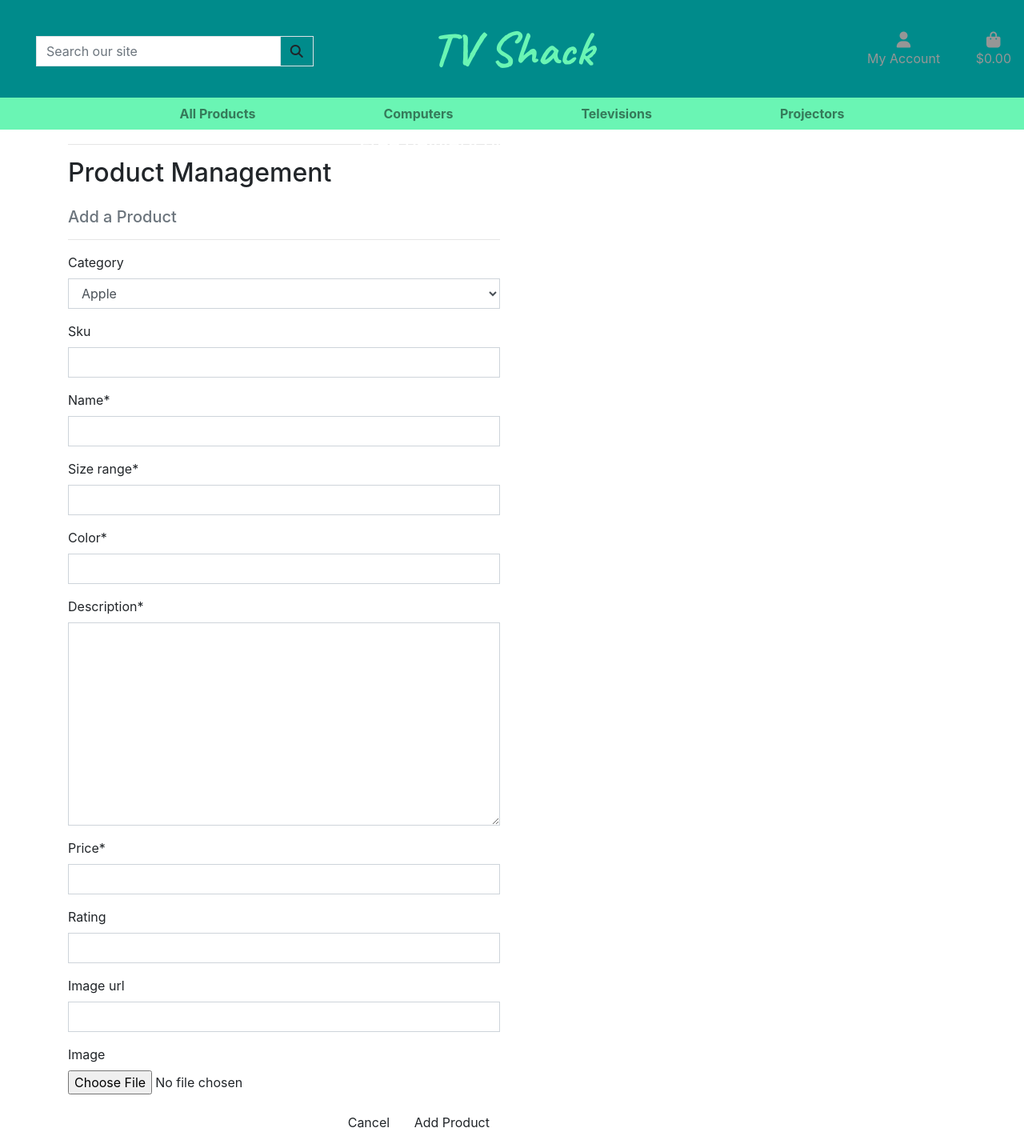
After one commit to Bar-Dev/tv_shack, a Django app: page /products/add/ in a window 1280 px wide. The commit adds this page. Shown: the whole page at 80% size. Run offline with Django 3.2, Linux system fonts and the light colour scheme; data comes from the database, SQL or seed files in the repository; some libraries are stand-ins or nearby versions.

Commit message:
Added add product page

```diff
--- a/cart/templates/cart/cart.html
+++ b/cart/templates/cart/cart.html
@@ -37,7 +37,11 @@
                             {% for item in cart_items %}
                                 <tr>
                                     <td class="p-3 w-25">
-                                        <img class="img-fluid rounded" src="{{ item.product.image.url }}">
+                                        {% if item.product.image %}
+                                        <img class="img-fluid rounded" src="{{ item.product.image.url }}" alt="{{ item.product.name }}">
+                                        {% else %}
+                                        <img class="img-fluid rounded" src="{{ MEDIA_URL }}noimage.png" alt="{{ item.product.name }}">
+                                        {% endif %}
                                     </td>
                                     <td class="py-3">
                                         <p class="my-0"><strong>{{ item.product.name }}</strong></p>
--- /dev/null
+++ b/products/forms.py
@@ -0,0 +1,18 @@
+from django import forms
+from .models import Product, Category
+
+
+class ProductForm(forms.ModelForm):
+
+    class Meta:
+        model = Product
+        fields = '__all__'
+
+    def __init__(self, *args, **kwargs):
+        super().__init__(*args, **kwargs)
+        categories = Category.objects.all()
+        friendly_names = [(c.id, c.get_friendly_name()) for c in categories]
+
+        self.fields['category'].choices = friendly_names
+        for field_name, field in self.fields.items():
+            field.widget.attrs['class'] = 'border-black rounded-0'
--- /dev/null
+++ b/products/templates/products/add_product.html
@@ -0,0 +1,37 @@
+{% extends "base.html" %}
+{% load static %}
+
+{% block page_header %}
+    <div class="container header-container">
+        <div class="row">
+            <div class="col"></div>
+        </div>
+    </div>
+{% endblock %}
+
+{% block content %}
+    <div class="overlay"></div>
+    <div class="container">
+        <div class="row">
+            <div class="col-12 col-md-6">
+                <hr>
+                <h2 class="logo-font mb-4">Product Management</h2>
+                <h5 class="text-muted">Add a Product</h5>
+                <hr>
+            </div>
+        </div>
+
+        <div class="row">
+            <div class="col-12 col-md-6">
+                <form method="POST" action="{% url 'add_product' %}" class="form mb-2" enctype="multipart/form-data">
+                    {% csrf_token %}
+                    {{ form | crispy }}
+                    <div class="text-right">
+                        <a class="btn btn-outline-black rounded-0" href="{% url 'products' %}">Cancel</a>
+                        <button class="btn btn-black rounded-0" type="submit">Add Product</button>
+                    </div>
+                </form>
+            </div>
+        </div>
+    </div>
+{% endblock %}
--- a/products/urls.py
+++ b/products/urls.py
@@ -3,5 +3,6 @@ from . import views
 
 urlpatterns = [
     path('', views.all_products, name='products'),
-    path('<product_id>', views.product_detail, name='product_detail'),
+    path('<int:product_id>/', views.product_detail, name='product_detail'),
+    path('add/', views.add_product, name='add_product'),
 ]
--- a/products/views.py
+++ b/products/views.py
@@ -4,9 +4,9 @@ from django.db.models import Q
 from django.db.models.functions import Lower
 
 from .models import Product, Category
+from .forms import ProductForm
 
 # Create your views here.
-
 
 def all_products(request):
     """ A view to show all products, including sorting and search queries """
@@ -68,3 +68,24 @@ def product_detail(request, product_id):
     }
 
     return render(request, 'products/product_detail.html', context)
+
+
+def add_product(request):
+    """ Add a product to the store """
+    if request.method == 'POST':
+        form = ProductForm(request.POST, request.FILES)
+        if form.is_valid():
+            form.save()
+            messages.success(request, 'Successfully added product!')
+            return redirect(reverse('add_product'))
+        else:
+            messages.error(request, 'Failed to add product. Please ensure the form is valid.')
+    else:
+        form = ProductForm()
+
+    template = 'products/add_product.html'
+    context = {
+        'form': form,
+    }
+
+    return render(request, template, context)
--- a/profiles/views.py
+++ b/profiles/views.py
@@ -15,8 +15,10 @@ def profile(request):
         if form.is_valid():
             form.save()
             messages.success(request, 'Profile updated successfully')
-
-    form = UserProfileForm(instance=profile)
+        else:
+            messages.error(request, 'Update failed. Please ensure the form is valid.')
+    else:
+        form = UserProfileForm(instance=profile)
     orders = profile.orders.all()
 
     template = 'profiles/profile.html'
--- a/templates/base.html
+++ b/templates/base.html
@@ -73,7 +73,7 @@
             <div class="dropdown-menu border-0" aria-labelledby="user-options">
               {% if request.user.is_authenticated %}
                   {% if request.user.is_superuser %}
-              <a href="" class="dropdown-item">Product Management</a>
+                      <a href="{% url 'add_product' %}" class="dropdown-item">Product Management</a>
                   {% endif %}
                   <a href="{% url 'profile' %}" class="dropdown-item">My Profile</a>
                   <a href="{% url 'account_logout' %}" class="dropdown-item">Logout</a>
```
Also changed, not shown: media/noimage.png (added). Lines whose indentation alone changed are shown as unchanged.
